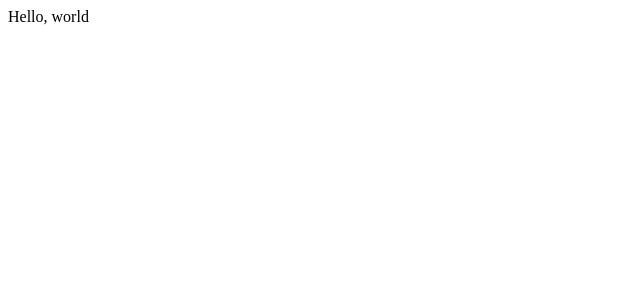
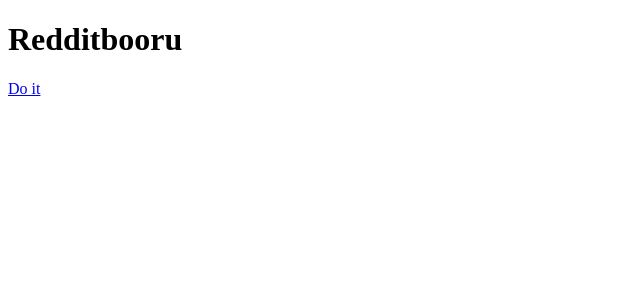
Before and after one commit to redditbooru/redditbooru, a React app: page / in a window 1280 px wide. Shown: the top 300 px of the page, without its empty margins (0-640 px from the left). Built offline with nearby package versions, Linux system fonts and the light colour scheme; the HTML template or start-up script is replaced by a standard one.

Commit message:
some react router hello world

```diff
--- a/package.json
+++ b/package.json
@@ -24,6 +24,7 @@
     "@babel/preset-react": "^7.9.4",
     "@types/react": "^16.9.31",
     "@types/react-dom": "^16.9.6",
+    "@types/react-router-dom": "^5.1.3",
     "babel-loader": "^8.1.0",
     "css-loader": "^3.4.2",
     "eslint": "^6.8.0",
@@ -32,6 +33,7 @@
     "node-sass": "^4.13.1",
     "react": "^16.13.1",
     "react-dom": "^16.13.1",
+    "react-router-dom": "^5.1.2",
     "sass-loader": "^8.0.2",
     "style-loader": "^1.1.3",
     "ts-loader": "^6.2.2",
--- a/src/index.tsx
+++ b/src/index.tsx
@@ -1,7 +1,24 @@
 import * as React from 'react';
 import * as ReactDOM from 'react-dom';
 
+import {
+  BrowserRouter as Router,
+  Link,
+  Switch,
+  Route,
+} from 'react-router-dom';
+
 import './index.scss';
 
-const el = document.getElementById('main');
-ReactDOM.render(<div>Hello, world</div>, el);
+const el = document.getElementById('app');
+ReactDOM.render((
+  <Router>
+    <h1>Redditbooru</h1>
+    <Link to="/upload">Do it</Link>
+    <Switch>
+      <Route path="/upload">
+        Upload
+      </Route>
+    </Switch>
+  </Router>
+), el);
```
Also changed, not shown: 1 other file (tests, documents, lock files or other folders).
